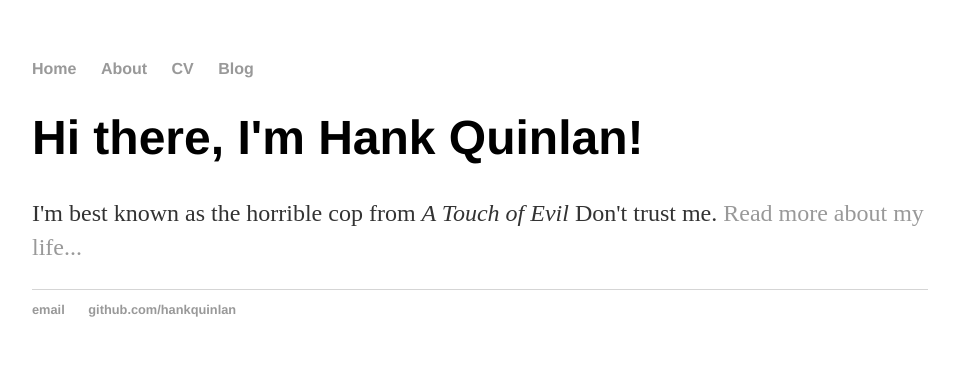
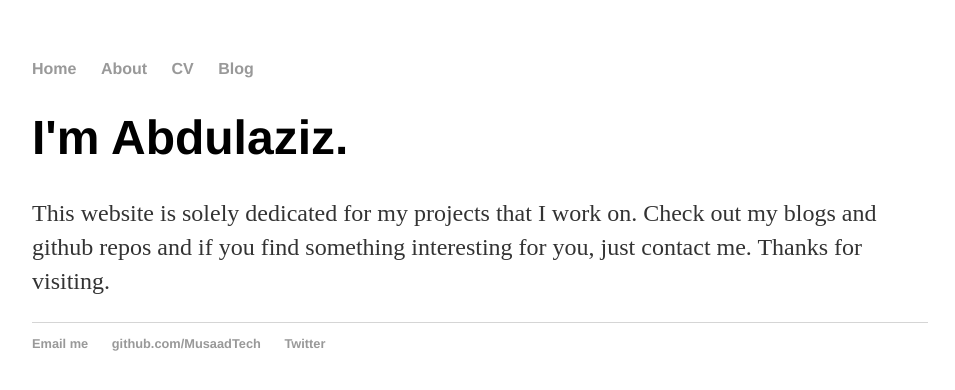
Before and after one commit to adnasseri/adnasseri.github.io, a Jekyll site: the page index.html, which Jekyll copies as it is, in a window 1280 px wide. Shown: the top 390 px of the page, without its empty margins (160-1115 px from the left). Built offline with Jekyll 4.4.1, drawn with Linux system fonts in a browser that asks for light colours.

Commit message:
Update index.html

```diff
--- a/index.html
+++ b/index.html
@@ -1,8 +1,35 @@
----
-layout: default
-title: Hank Quinlan, Horrible Cop
----
-<div class="blurb">
-	<h1>Hi there, I'm Hank Quinlan!</h1>
-	<p>I'm best known as the horrible cop from <em>A Touch of Evil</em> Don't trust me. <a href="/about">Read more about my life...</a></p>
-</div><!-- /.blurb -->
+<!DOCTYPE html>
+<html>
+
+	<head>
+		<title>adnasseri | Computer Science Student</title>
+        <!-- link to main stylesheet -->
+		<link rel="stylesheet" type="text/css" href="/css/main.css">
+	</head>
+	<body>
+		<nav>
+    		<ul>
+        		<li><a href="/">Home</a></li>
+	        	<li><a href="/about">About</a></li>
+        		<li><a href="/cv">CV</a></li>
+        		<li><a href="/blog">Blog</a></li>
+    		</ul>
+		</nav>
+
+		<div class="container">
+
+		<div class="blurb">
+        		<h1>I'm Abdulaziz.</h1>
+				<p>This website is solely dedicated for my projects that I work on. Check out my blogs and github repos and if you find something interesting for you, just contact me.
+			Thanks for visiting.</p>
+    		</div><!-- /.blurb -->
+
+		<footer>
+    		<ul>
+        		<li><a href="mailto:mmmalhammami@sm.imamu.edu.sa">Email me</a></li>
+        		<li><a href="https://github.com/musaadtech"> github.com/MusaadTech</a></li>
+        		<li><a href="https://twitter.com/MusaadTech">Twitter</a></li>
+			</ul>
+		</footer>
+	</body>
+</html>
```
